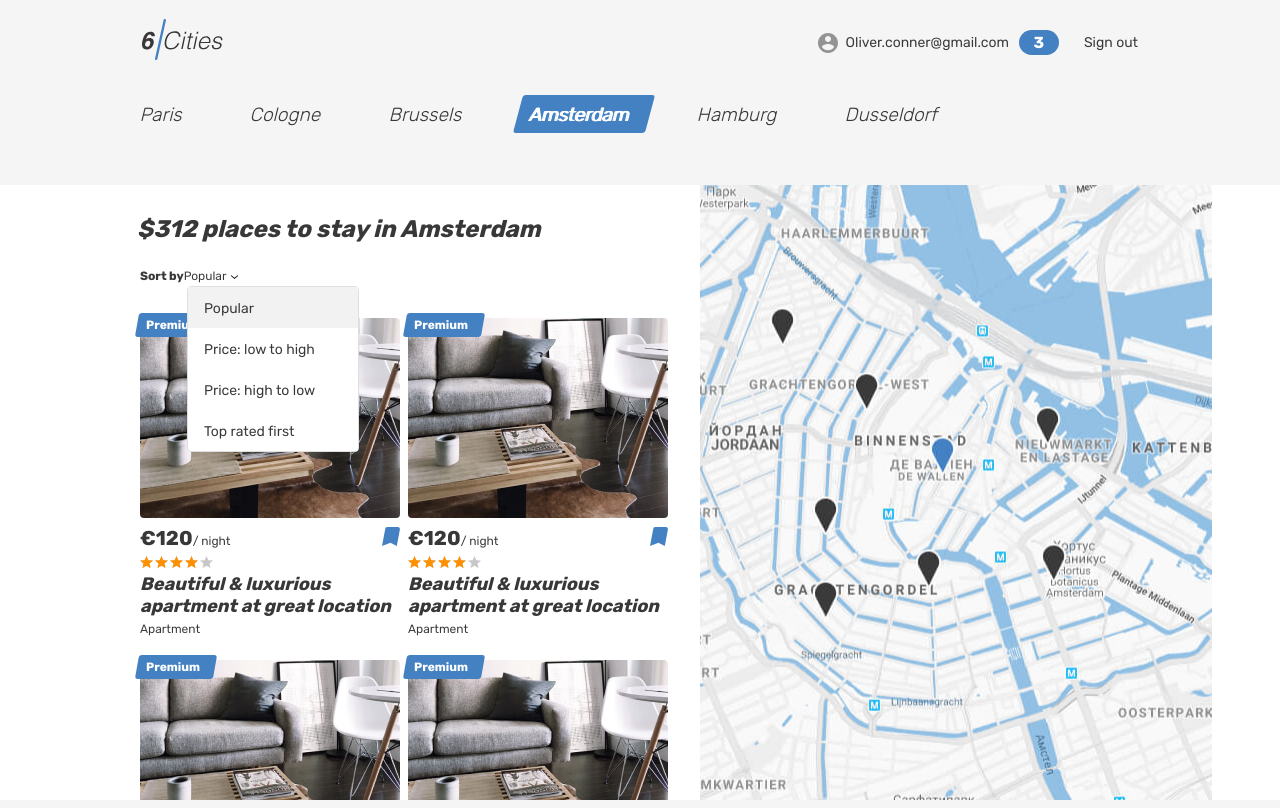
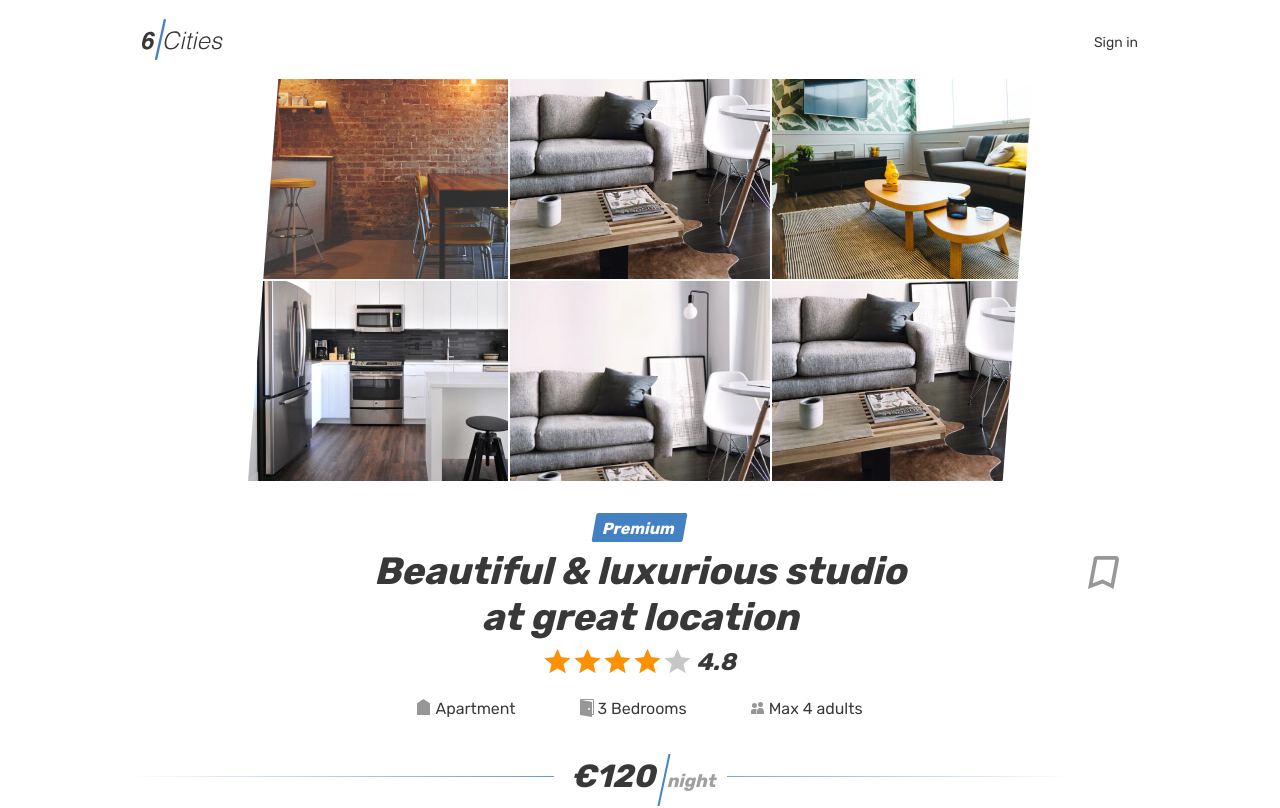
Before and after one commit to htmlacademy-react/962807-six-cities-17, a React (Vite) app: page /offer in a window 1280 px wide. Shown: the top 808 px of the page. Built offline with nearby package versions, Linux system fonts and the light colour scheme.

Commit message:
Выполнена маршрутизация

```diff
--- a/src/components/app/app.tsx
+++ b/src/components/app/app.tsx
@@ -1,9 +1,35 @@
+import { BrowserRouter, Route, Routes } from 'react-router-dom';
+import EmptyPage from '../../pages/empty-page/empty-page';
+import FavoritePage from '../../pages/favorites-page/favorites-page';
+import LoginPage from '../../pages/login-page/login-page';
 import MainPage from '../../pages/main-page/main-page';
+import OfferPage from '../../pages/offer-page/offer-page';
 
-type AppProps = {
+export type AppProps = {
   offersCount: number;
+  logged?: true;
 };
 
-export default function App({ offersCount }: AppProps): JSX.Element {
-  return <MainPage offersCount={offersCount} />;
+export default function App({ offersCount, logged }: AppProps): JSX.Element {
+  return (
+    <BrowserRouter>
+      <Routes>
+        <Route path="/">
+          <Route
+            index
+            element={<MainPage offersCount={offersCount} logged={logged} />}
+          />
+          {logged && (
+            <Route
+              path="favorites"
+              element={<FavoritePage logged={logged} />}
+            />
+          )}
+          {logged || <Route path="login" element={<LoginPage />} />}
+          <Route path="offer" element={<OfferPage logged={logged} />} />
+          <Route path="*" element={<EmptyPage logged={logged} />} />
+        </Route>
+      </Routes>
+    </BrowserRouter>
+  );
 }
--- a/src/components/cities-places-item/cities-places-item.tsx
+++ b/src/components/cities-places-item/cities-places-item.tsx
@@ -1,3 +1,5 @@
+import { Link } from 'react-router-dom';
+
 type CitiesPlacesItemProps = {
   name: string;
   type: string;
@@ -23,7 +25,7 @@ export default function CitiesPlacesItem({
     <article className="cities__card place-card" key={id}>
       <div className="place-card__mark">{premium && <span>Premium</span>}</div>
       <div className="cities__image-wrapper place-card__image-wrapper">
-        <a href="#">
+        <Link to="offer">
           <img
             className="place-card__image"
             src={`img/${src}.jpg`}
@@ -31,7 +33,7 @@ export default function CitiesPlacesItem({
             height={200}
             alt="Place image"
           />
-        </a>
+        </Link>
       </div>
       <div className="place-card__info">
         <div className="place-card__price-wrapper">
--- a/src/components/header-user-nav/header-user-nav.tsx
+++ b/src/components/header-user-nav/header-user-nav.tsx
@@ -1,7 +1,11 @@
-export default function UserNav(): JSX.Element {
+import { Link } from 'react-router-dom';
+import { HeaderProps } from '../header/header';
+
+export default function UserNav({ logged }: HeaderProps): JSX.Element {
   return (
     <nav className="header__nav">
       <ul className="header__nav-list">
+        {logged && (
           <li className="header__nav-item user">
             <a className="header__nav-link header__nav-link--profile" href="#">
               <div className="header__avatar-wrapper user__avatar-wrapper"></div>
@@ -11,10 +15,13 @@ export default function UserNav(): JSX.Element {
               <span className="header__favorite-count">3</span>
             </a>
           </li>
+        )}
         <li className="header__nav-item">
-          <a className="header__nav-link" href="#">
-            <span className="header__signout">Sign out</span>
-          </a>
+          <Link className="header__nav-link" to={logged ? '#' : '/login'}>
+            <span className="header__signout">
+              {logged ? 'Sign out' : 'Sign in'}
+            </span>
+          </Link>
         </li>
       </ul>
     </nav>
--- a/src/components/header/header.tsx
+++ b/src/components/header/header.tsx
@@ -1,14 +1,23 @@
-type HeaderProps = {
-  children?: JSX.Element;
+import { Link } from 'react-router-dom';
+import UserNav from '../header-user-nav/header-user-nav';
+export type HeaderProps = {
+  logged?: true;
+  disableUserNav?: true;
 };
 
-export default function Header({ children }: HeaderProps): JSX.Element {
+export default function Header({
+  logged,
+  disableUserNav,
+}: HeaderProps): JSX.Element {
   return (
     <header className="header">
       <div className="container">
         <div className="header__wrapper">
           <div className="header__left">
-            <a className="header__logo-link header__logo-link--active">
+            <Link
+              to="/"
+              className="header__logo-link header__logo-link--active"
+            >
               <img
                 className="header__logo"
                 src="img/logo.svg"
@@ -16,9 +25,9 @@ export default function Header({ children }: HeaderProps): JSX.Element {
                 width={81}
                 height={41}
               />
-            </a>
+            </Link>
           </div>
-          {children}
+          {disableUserNav || <UserNav logged={logged} />}
         </div>
       </div>
     </header>
--- a/src/components/offer-reviews/offer-reviews.tsx
+++ b/src/components/offer-reviews/offer-reviews.tsx
@@ -2,10 +2,12 @@ import OfferReviewsItem from '../offer-reviews-item/offer-reviews-item';
 
 type OfferReviewsProps = {
   children?: JSX.Element;
+  logged?: true;
 };
 
 export default function OfferReviews({
   children,
+  logged,
 }: OfferReviewsProps): JSX.Element {
   return (
     <section className="offer__reviews reviews">
@@ -15,7 +17,7 @@ export default function OfferReviews({
       <ul className="reviews__list">
         <OfferReviewsItem />
       </ul>
-      {children}
+      {logged && children}
     </section>
   );
 }
--- a/src/index.tsx
+++ b/src/index.tsx
@@ -11,3 +11,9 @@ root.render(
     <App offersCount={312} />
   </React.StrictMode>
 );
+
+// root.render(
+//   <React.StrictMode>
+//     <App />
+//   </React.StrictMode>
+// );
--- /dev/null
+++ b/src/pages/empty-page/empty-page.tsx
@@ -0,0 +1,29 @@
+import { AppProps } from '../../components/app/app';
+import Footer from '../../components/footer/footer';
+import Header from '../../components/header/header';
+
+export default function EmptyPage({
+  logged,
+}: Pick<AppProps, 'logged'>): JSX.Element {
+  return (
+    <div className="page page--gray page--main">
+      <Header logged={logged} />
+      <main className="page__main page__main--index page__main--index-empty">
+        <div className="cities">
+          <div className="cities__places-container cities__places-container--empty container">
+            <section className="cities__no-places">
+              <div className="cities__status-wrapper tabs__content">
+                <b className="cities__status">404 Not Found</b>
+                <p className="cities__status-description">
+                  This is not the page you are looking for
+                </p>
+              </div>
+            </section>
+            <div className="cities__right-section" />
+          </div>
+        </div>
+      </main>
+      <Footer />
+    </div>
+  );
+}
--- a/src/pages/favorites-page/favorites-page.tsx
+++ b/src/pages/favorites-page/favorites-page.tsx
@@ -1,18 +1,14 @@
+import { AppProps } from '../../components/app/app';
 import FavoriteList from '../../components/favorites-list/favorites-list';
-import UserNav from '../../components/header-user-nav/header-user-nav';
+import Footer from '../../components/footer/footer';
 import Header from '../../components/header/header';
-import Footer from '../../components/footer/footer';
-
-type FavoritePageProps = {
-  logged?: true;
-};
 
 export default function FavoritePage({
   logged,
-}: FavoritePageProps): JSX.Element {
+}: Pick<AppProps, 'logged'>): JSX.Element {
   return (
     <div className="page">
-      <Header>{logged && <UserNav />}</Header>
+      <Header logged={logged} />
       <main className="page__main page__main--favorites">
         <div className="page__favorites-container container">
           <section className="favorites">
--- a/src/pages/login-page/login-page.tsx
+++ b/src/pages/login-page/login-page.tsx
@@ -5,7 +5,7 @@ import LoginLocation from '../../components/login-location/login-location';
 export default function LoginPage(): JSX.Element {
   return (
     <div className="page page--gray page--login">
-      <Header />
+      <Header disableUserNav />
       <main className="page__main page__main--login">
         <div className="page__login-container container">
           <LoginForm />
--- a/src/pages/main-page/main-page.tsx
+++ b/src/pages/main-page/main-page.tsx
@@ -1,21 +1,18 @@
+import { AppProps } from '../../components/app/app';
 import CitiesPlacesItem from '../../components/cities-places-item/cities-places-item';
 import CitiesPlacesMap from '../../components/cities-places-map/cities-places-map';
 import CitiesPlaces from '../../components/cities-places/cities-places';
-import UserNav from '../../components/header-user-nav/header-user-nav';
 import Header from '../../components/header/header';
 import LocationNavItem from '../../components/locations-nav-item/locations-nav-item';
 import LocationNav from '../../components/locations-nav/locations-nav';
 
-type MainPageProps = {
-  offersCount: number;
-};
-
-export default function MainPage({ offersCount }: MainPageProps): JSX.Element {
+export default function MainPage({
+  offersCount,
+  logged,
+}: AppProps): JSX.Element {
   return (
     <div className="page page--gray page--main">
-      <Header>
-        <UserNav />
-      </Header>
+      <Header logged={logged} />
       <main className="page__main page__main--index">
         <h1 className="visually-hidden">Cities</h1>
         <LocationNav>
--- a/src/pages/offer-page/offer-page.tsx
+++ b/src/pages/offer-page/offer-page.tsx
@@ -1,4 +1,4 @@
-import UserNav from '../../components/header-user-nav/header-user-nav';
+import { AppProps } from '../../components/app/app';
 import Header from '../../components/header/header';
 import OfferFeatures from '../../components/offer-features/offer-features';
 import OfferGallery from '../../components/offer-gallery/offer-gallery';
@@ -10,14 +10,13 @@ import OfferNearPlaces from '../../components/offer-near-places/offer-near-place
 import OfferPresentation from '../../components/offer-presentation/offer-presentation';
 import OfferReviewsForm from '../../components/offer-reviews-form/offer-reviews-form';
 import OfferReviews from '../../components/offer-reviews/offer-reviews';
-type OfferPageProps = {
-  logged?: true;
-};
 
-export default function OfferPage({ logged }: OfferPageProps): JSX.Element {
+export default function OfferPage({
+  logged,
+}: Pick<AppProps, 'logged'>): JSX.Element {
   return (
     <div className="page">
-      <Header>{logged && <UserNav />}</Header>
+      <Header logged={logged} />
       <main className="page__main page__main--offer">
         <section className="offer">
           <OfferGallery />
@@ -29,7 +28,9 @@ export default function OfferPage({ logged }: OfferPageProps): JSX.Element {
                 <OfferHostAvatar />
                 <OfferHostDescription />
               </OfferHost>
-              <OfferReviews>{logged && <OfferReviewsForm />}</OfferReviews>
+              <OfferReviews logged={logged}>
+                <OfferReviewsForm />
+              </OfferReviews>
             </div>
           </div>
           <OfferMap />
```
Lines whose indentation alone changed are shown as unchanged.
